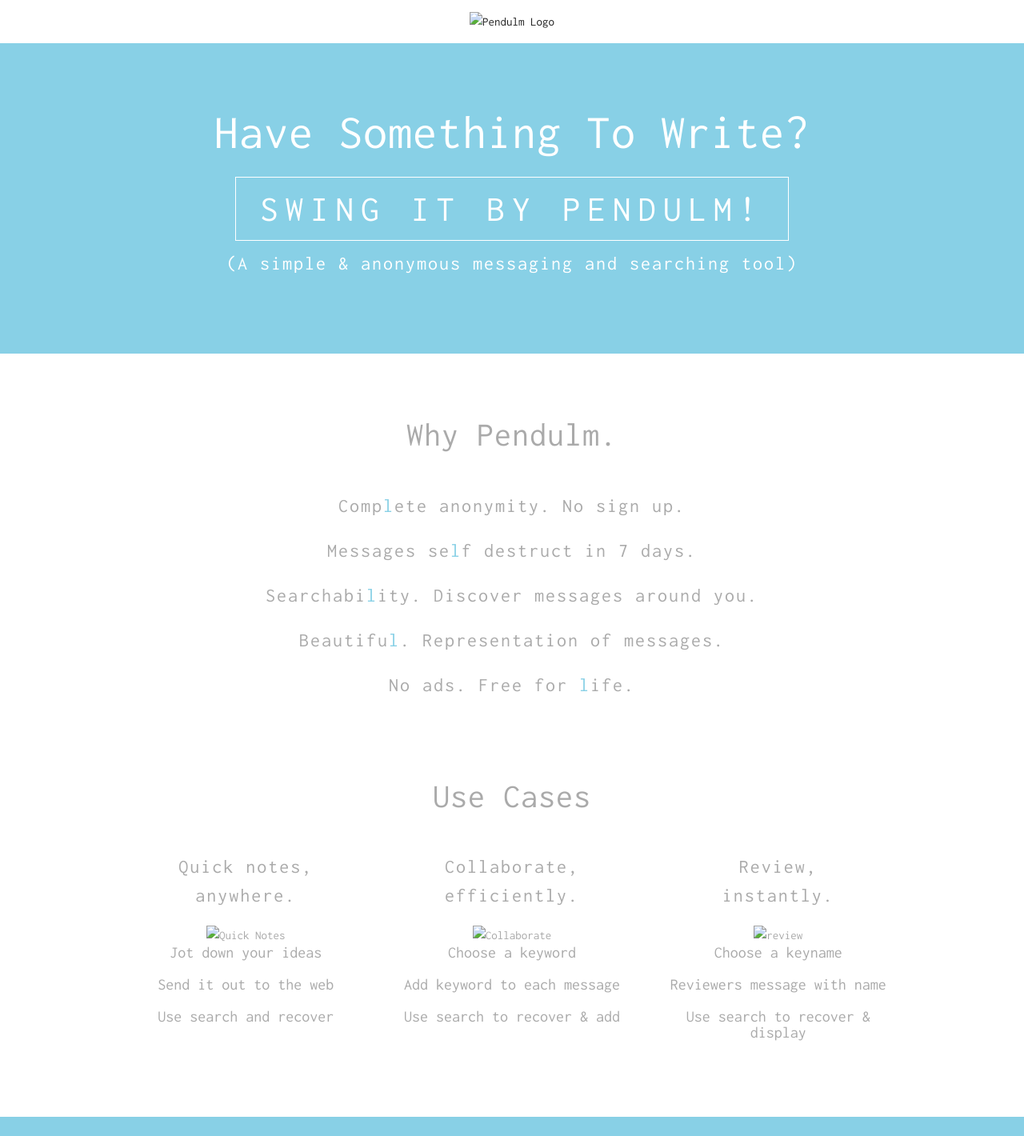
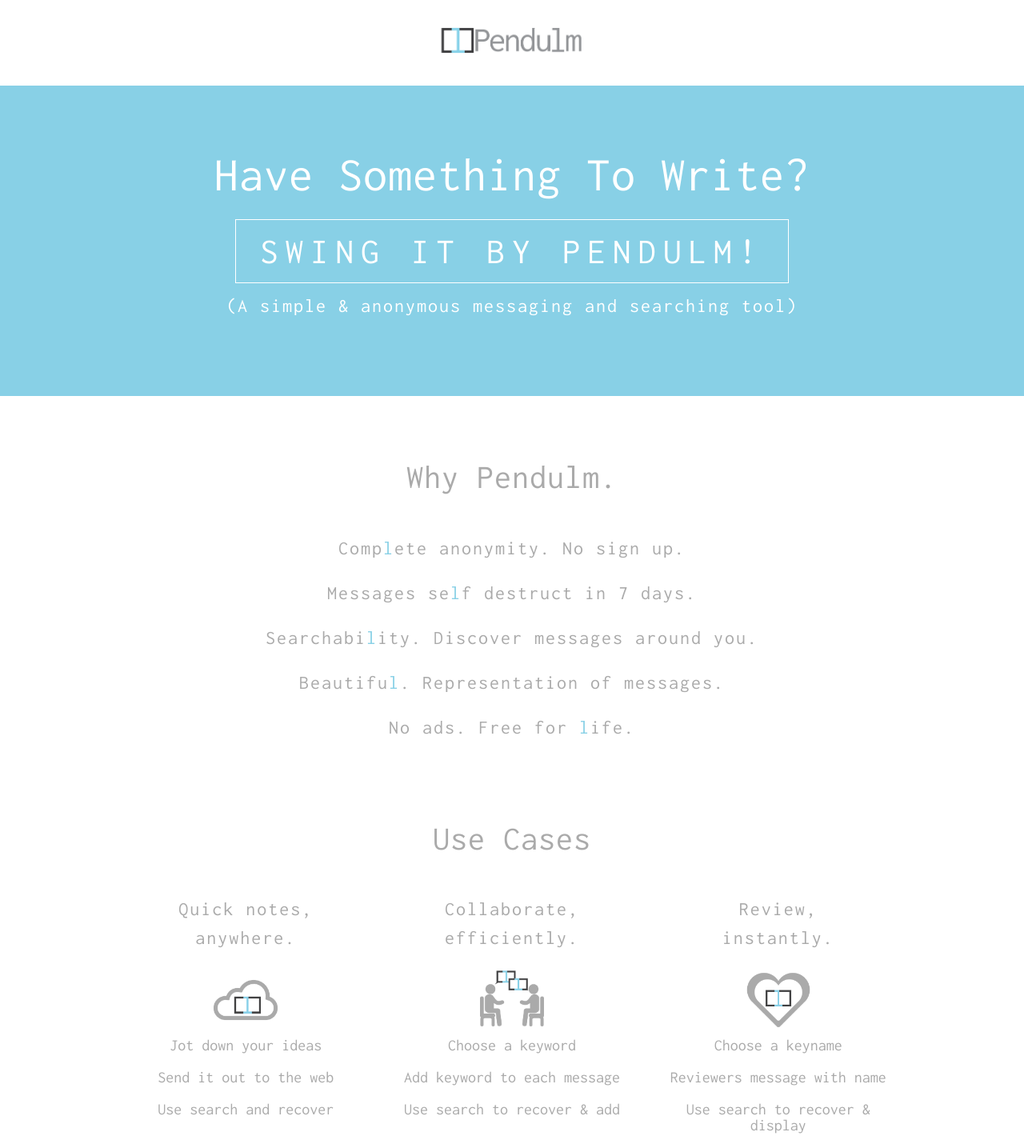
Before and after one commit to ak90/personal, a plain HTML site: page index.html in a window 1280 px wide. Shown: the top 1420 px of the page at 80% size. Drawn offline with Linux system fonts and the light colour scheme.

Commit message:
Update index.html

```diff
--- a/index.html
+++ b/index.html
@@ -36,7 +36,7 @@
   <div class="container">
     <div class="row">
       <div class="twelve column" style="text-align:center; padding-top: 1em; padding-bottom:1em">
-        <img src="Logo(WhiteBG)-01.png" alt="Pendulm Logo" style="width:200px">
+        <img src="Assests/Logo(WhiteBG)-01.png" alt="Pendulm Logo" style="width:200px">
       </div>
     </div>
   </div>
@@ -80,7 +80,7 @@
           <div class="four columns">
             <br>
             <h5>Quick notes, anywhere.</h5>
-            <img src="CloudMsg1-01.png" alt="Quick Notes" style="width:80px">
+            <img src="Assests/CloudMsg1-01.png" alt="Quick Notes" style="width:80px">
             <h6>Jot down your ideas</h6>
             <h6>Send it out to the web</h6>
             <h6>Use search and recover</h6>
@@ -89,7 +89,7 @@
           <div class="four columns">
             <br>
             <h5>Collaborate, efficiently.</h5>
-            <img src="Collaborate-01.png" alt="Collaborate" style="width:80px">
+            <img src="Assests/Collaborate-01.png" alt="Collaborate" style="width:80px">
             <br>
             <h6>Choose a keyword</h6>
             <h6>Add keyword to each message</h6>
@@ -99,7 +99,7 @@
           <div class="four columns">
             <br>
             <h5>Review,<br>instantly.</h5>
-            <img src="Review-01.png" alt="review" style="width:80px">
+            <img src="Assests/Review-01.png" alt="review" style="width:80px">
             <br>
             <h6>Choose a keyname</h6>
             <h6>Reviewers message with name</h6>
```
